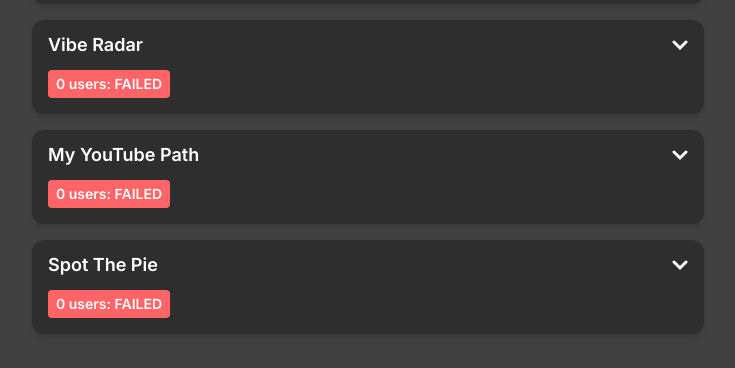
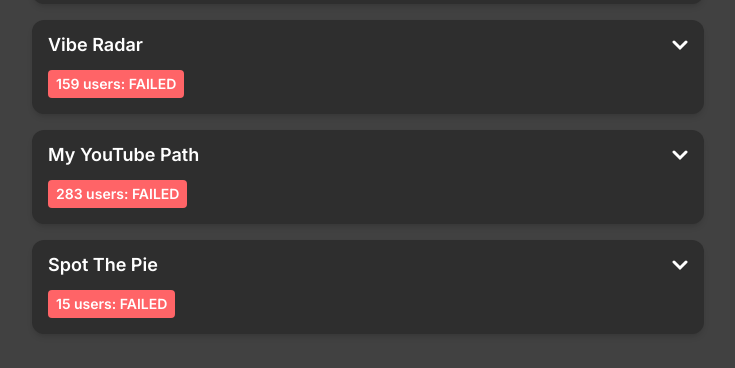
Before and after one commit to leosch1/x-failures-to-1000-users, a Next.js app in the folder frontend/: page / in a window 1280 px wide. Shown: the part 255-623 px from the top of the page, without its empty margins (272-1007 px from the left). Built offline with nearby package versions, Linux system fonts and the light colour scheme; no server answers.

Commit message:
add default user counts

```diff
--- a/frontend/app/page.tsx
+++ b/frontend/app/page.tsx
@@ -43,7 +43,11 @@
 ];
 
 export default function Home() {
-  const [userCounts, setUserCounts] = useState<Record<string, number>>({});
+  const [userCounts, setUserCounts] = useState<Record<string, number>>({
+    "Vibe Radar": 159,
+    "My YouTube Path": 283,
+    "Spot The Pie": 15,
+  });
   const [loading, setLoading] = useState(true);
 
   useEffect(() => {
```
